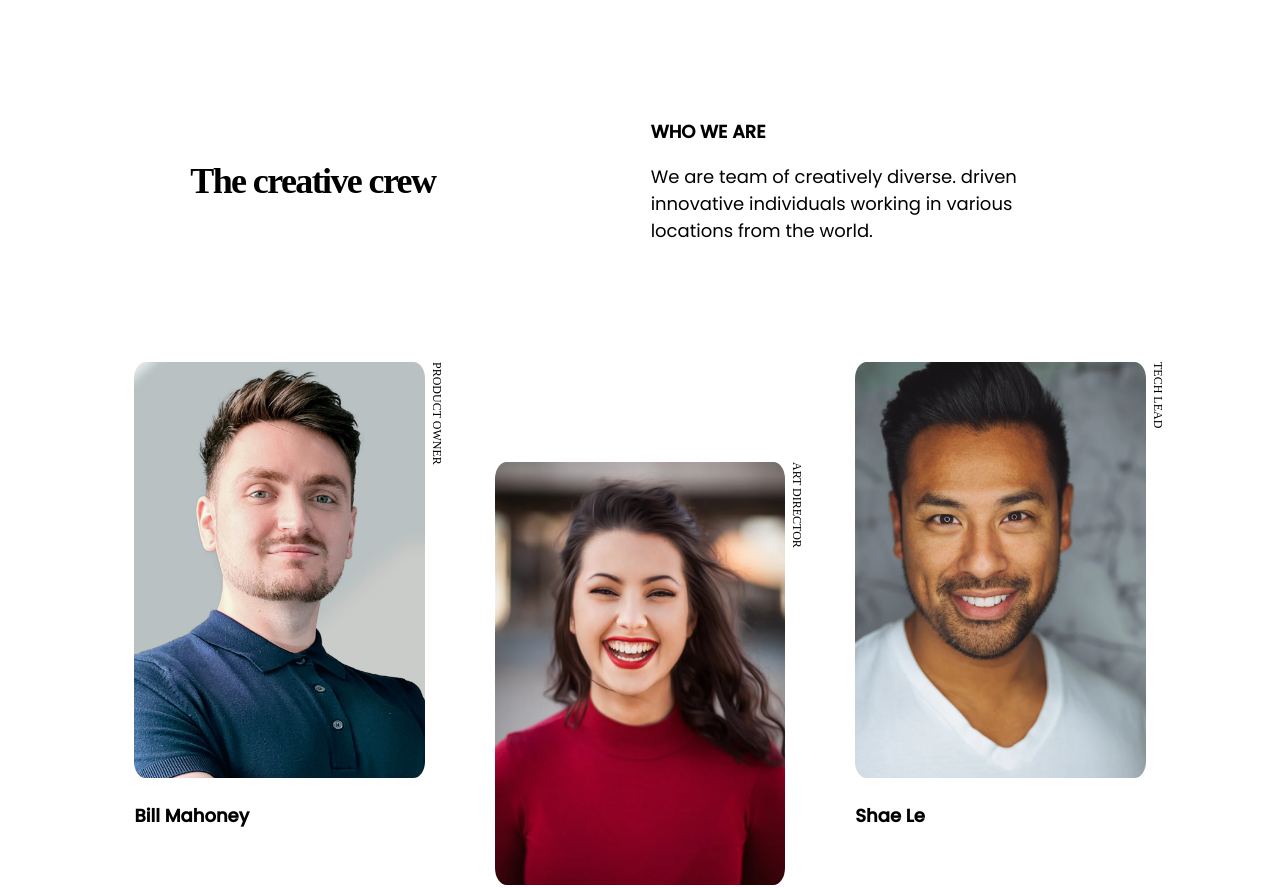
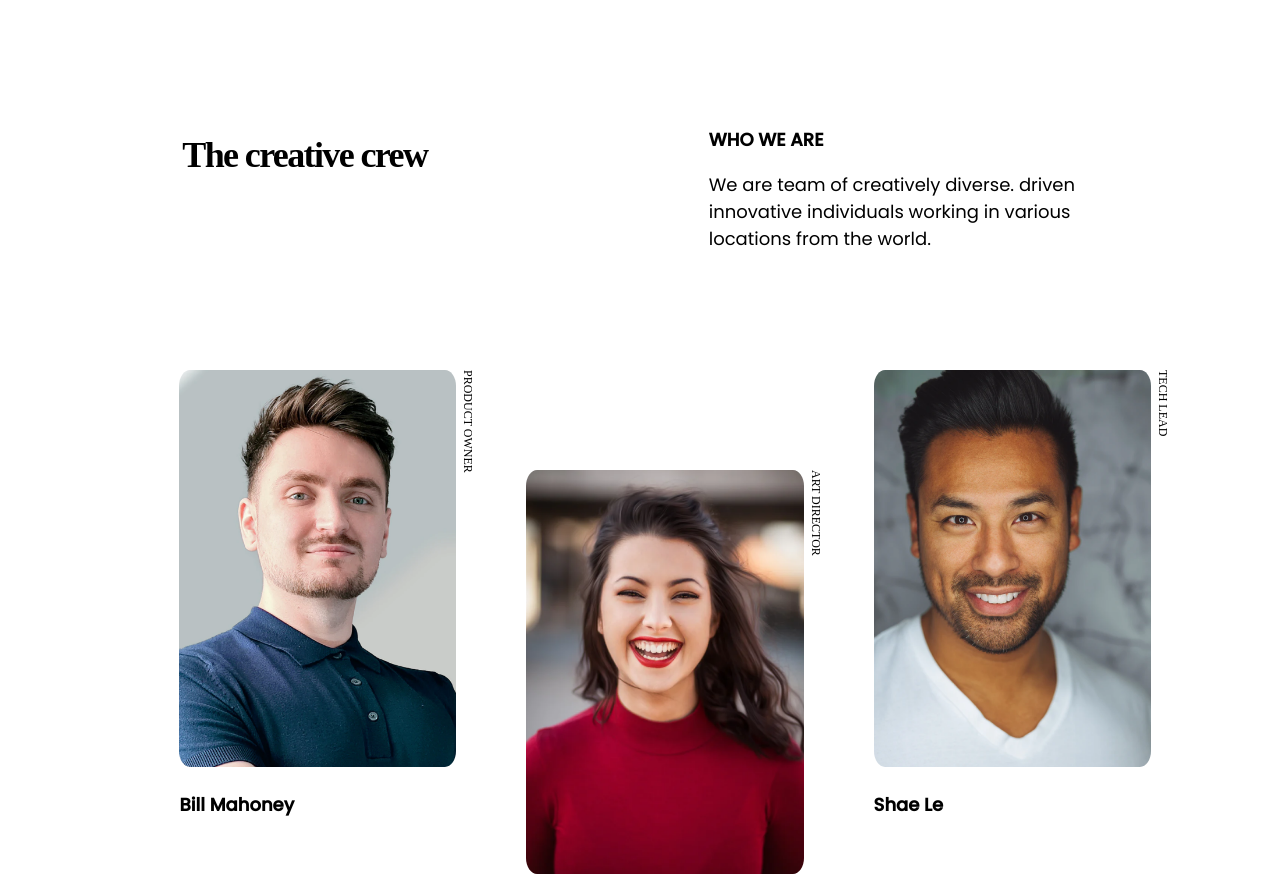
Before and after one commit to Sarahhabbi/my-team-page-master, a plain HTML site: page index.html in a window 1280 px wide. Shown: the top 888 px of the page. Drawn offline with Linux system fonts and the light colour scheme.

Commit message:
improved details

```diff
--- a/index.html
+++ b/index.html
@@ -24,7 +24,7 @@
   </head>
 
   <body>
-
+    <div class="page">
       <div class="head">
         <h1>The creative crew</h1>
         <div>
@@ -83,6 +83,7 @@
           <h4>Stan John</h4>
         </div>
       </div>
+    </div>
 
     <footer>
       <p>created by <b>Sarah Habbi</b> - devChallenges.io</p>
--- a/style.css
+++ b/style.css
@@ -3,13 +3,22 @@
     padding: 0;
     box-sizing: border-box;
 }
+
+.page{
+    display: flex;
+    height: 100%;
+    flex-direction: column;
+    align-items: center;
+    margin-left: 50px;
+}
+
 /* text in the header */
 .head{
     width: 100%;
     margin-top:100px;
     display: flex;
-    justify-content: space-evenly;
-    align-items: center;
+    justify-content: space-around;
+    align-content: center;
 }
 .head h1{
     display: flex;
@@ -23,7 +32,6 @@
     width: 278px;
 }
 .head h3{
-
     height: 27px;
     width: 200px;
     font-family: 'Poppins';
@@ -63,7 +71,6 @@ img{
 .pic-text{
     display: flex;
     flex-flow: row nowrap;
-
 }
 
 h4{
@@ -85,8 +92,8 @@ h5{
 }
 
 .container{
+    justify-content: flex-start;
     width: 80%;
-    /* max-width: 1300px; */
     margin: 100px auto;
     display: grid;
     grid-template-columns: 1fr 1fr 1fr;
```
Lines whose indentation alone changed are shown as unchanged.
